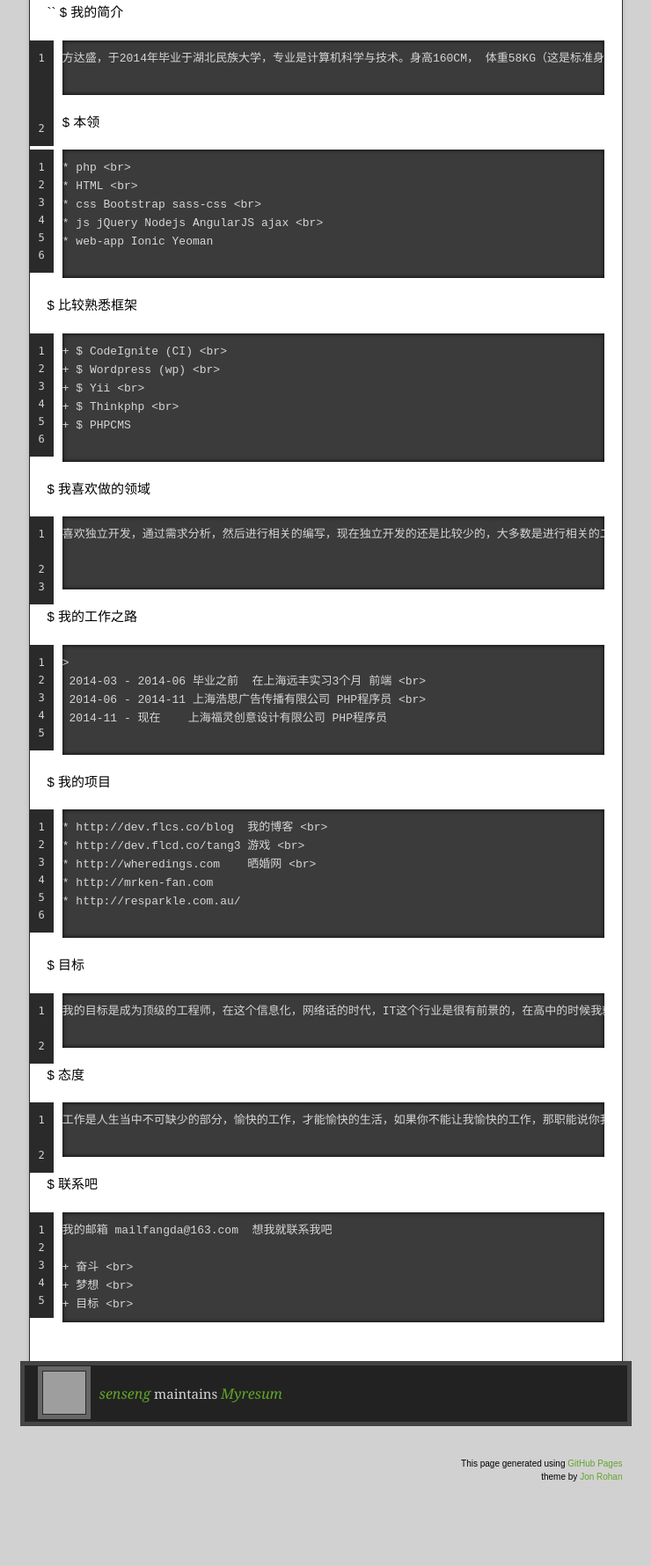
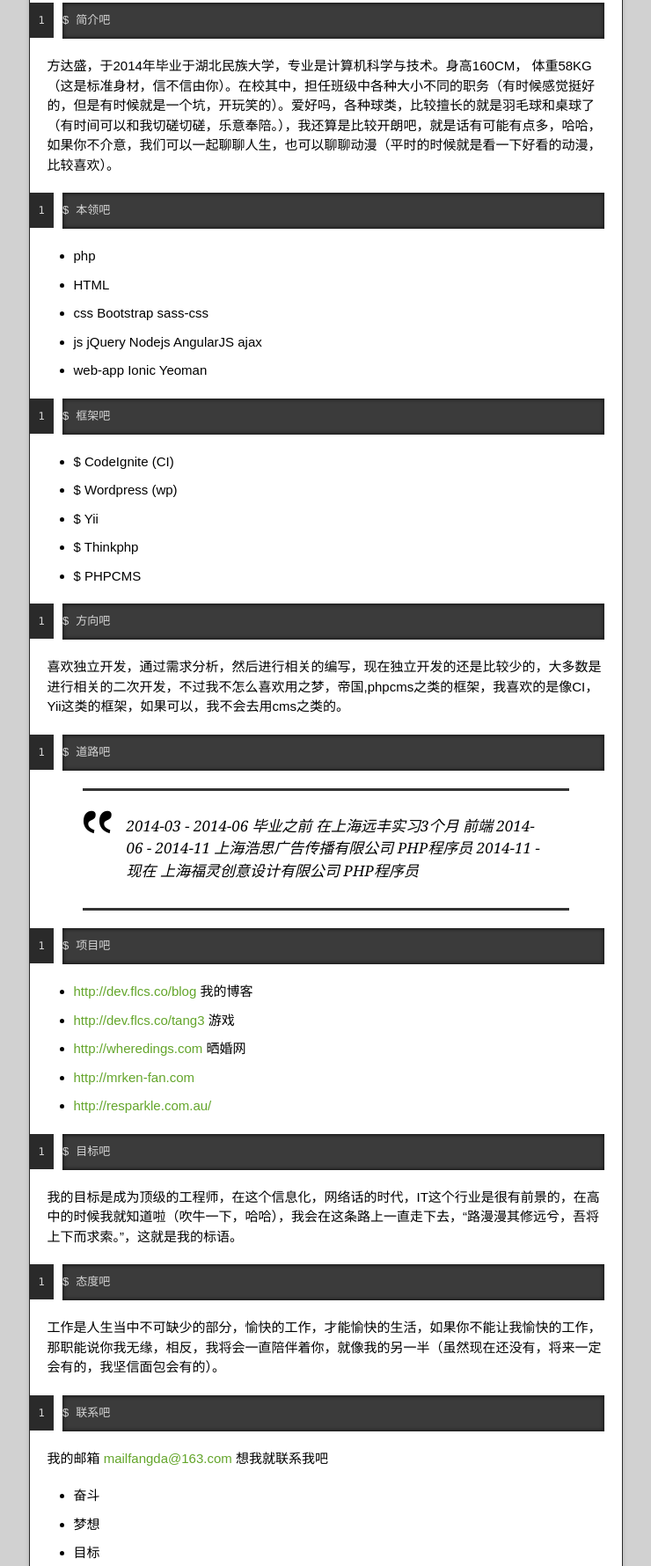
Before and after one commit to senseng/myresum, a plain HTML site: page index.html in a window 1280 px wide. Shown: the part 295-2075 px from the top of the page at 88% size, without its empty margins (270-1010 px from the left). Drawn offline with nearby package versions, Linux system fonts and the light colour scheme; grey boxes are pictures that could not be loaded.

Commit message:
Create gh-pages branch via GitHub

```diff
--- a/index.html
+++ b/index.html
@@ -36,78 +36,86 @@
         <span class="blc"></span><span class="trc"></span>
         </div>
         <article class="markdown-body">
-          <p>``
-$ 我的简介</p>
-
-<pre><code>方达盛，于2014年毕业于湖北民族大学，专业是计算机科学与技术。身高160CM， 体重58KG（这是标准身材，信不信由你）。在校其中，担任班级中各种大小不同的职务（有时候感觉挺好的，但是有时候就是一个坑，开玩笑的）。爱好吗，各种球类，比较擅长的就是羽毛球和桌球了（有时间可以和我切磋切磋，乐意奉陪。），我还算是比较开朗吧，就是话有可能有点多，哈哈，如果你不介意，我们可以一起聊聊人生，也可以聊聊动漫（平时的时候就是看一下好看的动漫，比较喜欢）。
-
+          <pre><code>$ 简介吧
 </code></pre>
 
-<p>$ 本领</p>
+<p>方达盛，于2014年毕业于湖北民族大学，专业是计算机科学与技术。身高160CM， 体重58KG（这是标准身材，信不信由你）。在校其中，担任班级中各种大小不同的职务（有时候感觉挺好的，但是有时候就是一个坑，开玩笑的）。爱好吗，各种球类，比较擅长的就是羽毛球和桌球了（有时间可以和我切磋切磋，乐意奉陪。），我还算是比较开朗吧，就是话有可能有点多，哈哈，如果你不介意，我们可以一起聊聊人生，也可以聊聊动漫（平时的时候就是看一下好看的动漫，比较喜欢）。</p>
 
-<pre><code>* php &lt;br&gt;
-* HTML &lt;br&gt;
-* css Bootstrap sass-css &lt;br&gt;
-* js jQuery Nodejs AngularJS ajax &lt;br&gt;
-* web-app Ionic Yeoman
-
+<pre><code>$ 本领吧
 </code></pre>
 
-<p>$ 比较熟悉框架</p>
+<ul>
+<li>php</li>
+<li>HTML</li>
+<li>css Bootstrap sass-css</li>
+<li>js jQuery Nodejs AngularJS ajax</li>
+<li>web-app Ionic Yeoman </li>
+</ul>
 
-<pre><code>+ $ CodeIgnite (CI) &lt;br&gt;
-+ $ Wordpress (wp) &lt;br&gt;
-+ $ Yii &lt;br&gt;
-+ $ Thinkphp &lt;br&gt;
-+ $ PHPCMS
-
+<pre><code>$ 框架吧
 </code></pre>
 
-<p>$ 我喜欢做的领域</p>
+<ul>
+<li>$ CodeIgnite (CI)</li>
+<li>$ Wordpress (wp)</li>
+<li>$ Yii</li>
+<li>$ Thinkphp</li>
+<li>$ PHPCMS </li>
+</ul>
 
-<pre><code>喜欢独立开发，通过需求分析，然后进行相关的编写，现在独立开发的还是比较少的，大多数是进行相关的二次开发，不过我不怎么喜欢用之梦，帝国,phpcms之类的框架，我喜欢的是像CI，Yii这类的框架，如果可以，我不会去用cms之类的。
-
-
+<pre><code>$ 方向吧
 </code></pre>
 
-<p>$ 我的工作之路</p>
+<p>喜欢独立开发，通过需求分析，然后进行相关的编写，现在独立开发的还是比较少的，大多数是进行相关的二次开发，不过我不怎么喜欢用之梦，帝国,phpcms之类的框架，我喜欢的是像CI，Yii这类的框架，如果可以，我不会去用cms之类的。</p>
 
-<pre><code>&gt;
- 2014-03 - 2014-06 毕业之前  在上海远丰实习3个月 前端 &lt;br&gt;
- 2014-06 - 2014-11 上海浩思广告传播有限公司 PHP程序员 &lt;br&gt;
- 2014-11 - 现在    上海福灵创意设计有限公司 PHP程序员
-
+<pre><code>$ 道路吧
 </code></pre>
 
-<p>$ 我的项目</p>
+<blockquote>
+<p>2014-03 - 2014-06 毕业之前  在上海远丰实习3个月 前端
+ 2014-06 - 2014-11 上海浩思广告传播有限公司 PHP程序员
+ 2014-11 - 现在    上海福灵创意设计有限公司 PHP程序员 </p>
+</blockquote>
 
-<pre><code>* http://dev.flcs.co/blog  我的博客 &lt;br&gt;
-* http://dev.flcd.co/tang3 游戏 &lt;br&gt;
-* http://wheredings.com    晒婚网 &lt;br&gt;
-* http://mrken-fan.com
-* http://resparkle.com.au/
-
+<pre><code>$ 项目吧
 </code></pre>
 
-<p>$ 目标</p>
+<ul>
+<li>
+<a href="http://dev.flcs.co/blog">http://dev.flcs.co/blog</a>  我的博客</li>
+<li>
+<a href="http://dev.flcs.co/tang3">http://dev.flcs.co/tang3</a> 游戏</li>
+<li>
+<a href="http://wheredings.com">http://wheredings.com</a>    晒婚网</li>
+<li>
+<a href="http://mrken-fan.com">http://mrken-fan.com</a> </li>
+<li>
+<a href="http://resparkle.com.au/">http://resparkle.com.au/</a><br>
+</li>
+</ul>
 
-<pre><code>我的目标是成为顶级的工程师，在这个信息化，网络话的时代，IT这个行业是很有前景的，在高中的时候我就知道啦（吹牛一下，哈哈），我会在这条路上一直走下去，“路漫漫其修远兮，吾将上下而求索。”，这就是我的标语。
-
+<pre><code>$ 目标吧
 </code></pre>
 
-<p>$ 态度</p>
+<p>我的目标是成为顶级的工程师，在这个信息化，网络话的时代，IT这个行业是很有前景的，在高中的时候我就知道啦（吹牛一下，哈哈），我会在这条路上一直走下去，“路漫漫其修远兮，吾将上下而求索。”，这就是我的标语。</p>
 
-<pre><code>工作是人生当中不可缺少的部分，愉快的工作，才能愉快的生活，如果你不能让我愉快的工作，那职能说你我无缘，相反，我将会一直陪伴着你，就像我的另一半（虽然现在还没有，将来一定会有的，我坚信面包会有的）。
-
+<pre><code>$ 态度吧
 </code></pre>
 
-<p>$ 联系吧</p>
+<p>工作是人生当中不可缺少的部分，愉快的工作，才能愉快的生活，如果你不能让我愉快的工作，那职能说你我无缘，相反，我将会一直陪伴着你，就像我的另一半（虽然现在还没有，将来一定会有的，我坚信面包会有的）。</p>
 
-<pre><code>我的邮箱 mailfangda@163.com  想我就联系我吧
+<pre><code>$ 联系吧
+</code></pre>
 
-+ 奋斗 &lt;br&gt;
-+ 梦想 &lt;br&gt;
-+ 目标 &lt;br&gt;
+<p>我的邮箱 <a href="mailto:mailfangda@163.com">mailfangda@163.com</a>  想我就联系我吧</p>
+
+<ul>
+<li>奋斗</li>
+<li>梦想</li>
+<li>目标</li>
+</ul>
+
+<pre><code>$$ 骚年，前进吧……
 </code></pre>
         </article>
       </div>
```
Also changed, not shown: params.json (+1 -1 lines).
